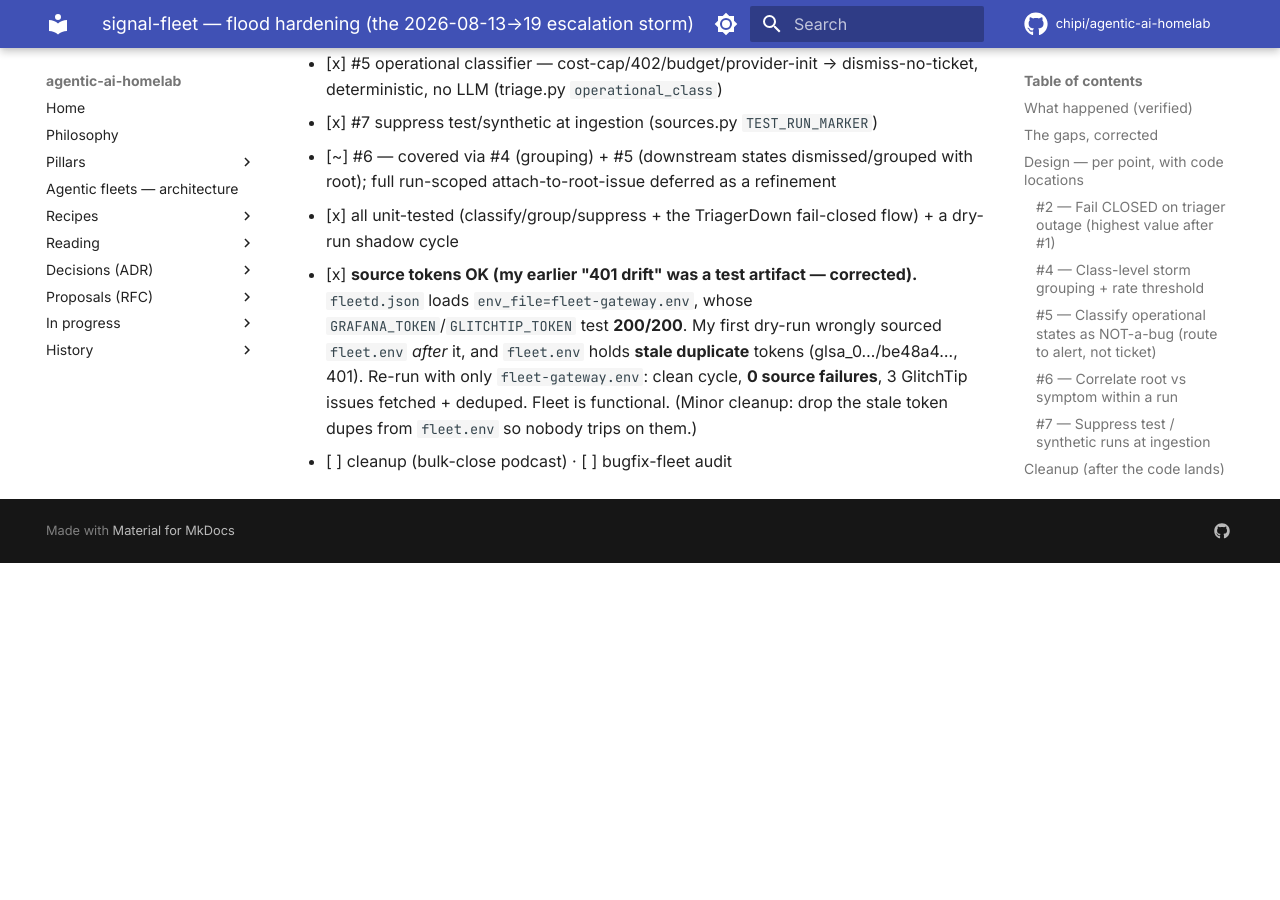
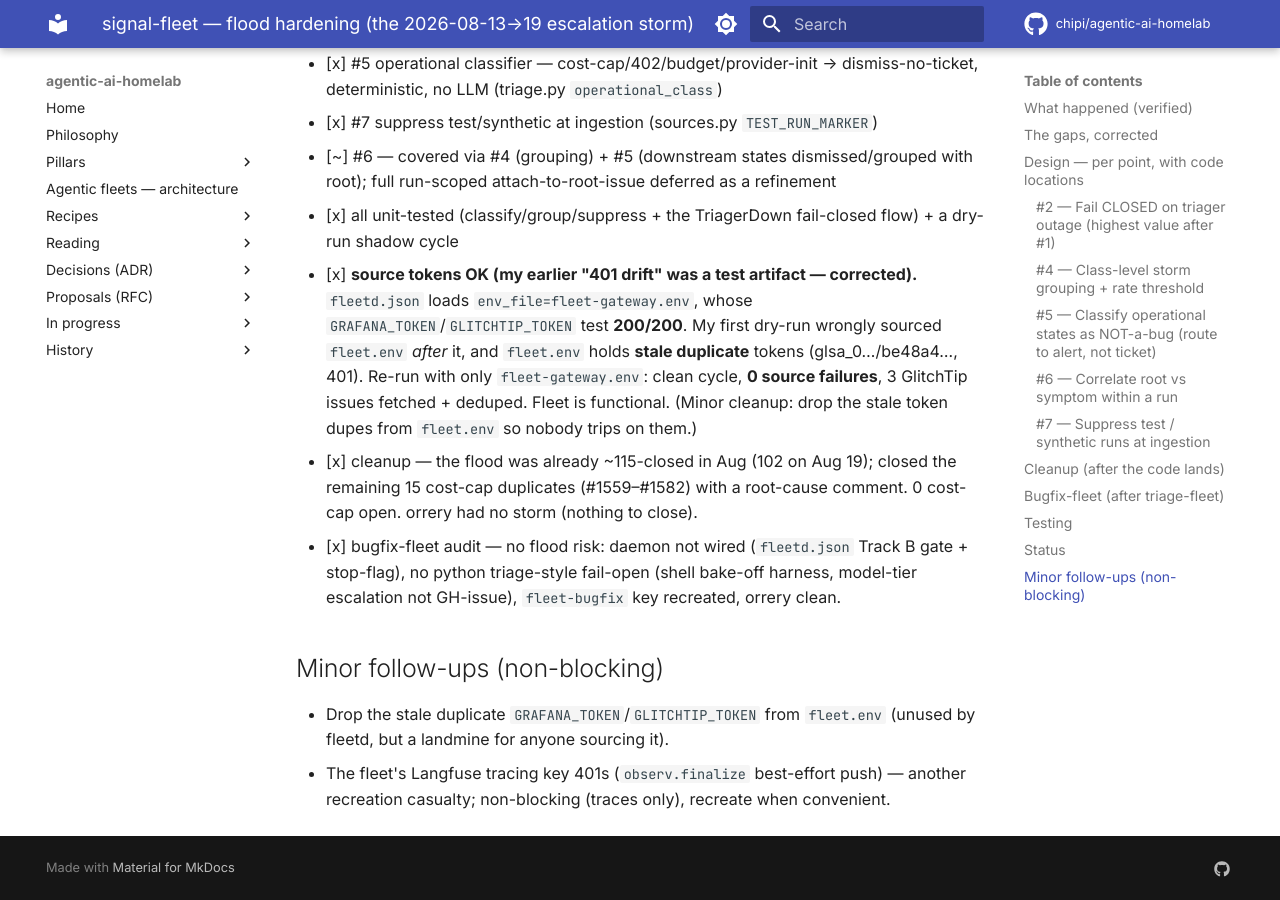
Before and after one commit to chipi/agentic-ai-homelab, an MkDocs documentation site: the page built from docs/wip/signal-fleet-flood-hardening.md, in a window 1280 px wide and 900 px high, scrolled down 3102 px. Built offline with MkDocs 1.6.1 and Material for MkDocs 9.7.7, drawn with Linux system fonts in a browser that asks for light colours; comment, search, counter and statistics services are not loaded; before the commit the page ends 3665 px from its top, so only the background shows below that.

Commit message:
docs(wip): signal-fleet flood-hardening COMPLETE (cleanup + bugfix-fleet audit)
- cleanup: the flood was already ~115-closed in Aug (102 on Aug 19); closed the
  remaining 15 cost-cap duplicates (#1559–#1582) with a root-cause comment. 0
  cost-cap open on podcast_scraper; orrery had no storm.
- bugfix-fleet audit: no flood risk (daemon not wired — Track B gate + stop-flag;
  shell bake-off harness, no triage-style fail-open; fleet-bugfix key recreated;
  orrery clean).
- noted minor non-blocking follow-ups: stale token dupes in fleet.env, langfuse
  tracing key 401.

All of #1–#7 + cleanup + audit done.

Co-Authored-By: Claude Opus 4.8 (1M context) <noreply@anthropic.com>
Claude-Session: https://claude.ai/code/session_01XVnJsHb8tj185VUPmgKWQs

```diff
--- a/docs/wip/signal-fleet-flood-hardening.md
+++ b/docs/wip/signal-fleet-flood-hardening.md
@@ -116,4 +116,15 @@ Deterministic gate (not a prompt hope), in `triage.py` alongside the existing ga
   `fleet-gateway.env`: clean cycle, **0 source failures**, 3 GlitchTip issues fetched +
   deduped. Fleet is functional. (Minor cleanup: drop the stale token dupes from `fleet.env`
   so nobody trips on them.)
-- [ ] cleanup (bulk-close podcast) · [ ] bugfix-fleet audit
+- [x] cleanup — the flood was already ~115-closed in Aug (102 on Aug 19); closed the
+  remaining 15 cost-cap duplicates (#1559–#1582) with a root-cause comment. 0 cost-cap
+  open. orrery had no storm (nothing to close).
+- [x] bugfix-fleet audit — no flood risk: daemon not wired (`fleetd.json` Track B gate +
+  stop-flag), no python triage-style fail-open (shell bake-off harness, model-tier
+  escalation not GH-issue), `fleet-bugfix` key recreated, orrery clean.
+
+## Minor follow-ups (non-blocking)
+- Drop the stale duplicate `GRAFANA_TOKEN`/`GLITCHTIP_TOKEN` from `fleet.env` (unused by
+  fleetd, but a landmine for anyone sourcing it).
+- The fleet's Langfuse tracing key 401s (`observ.finalize` best-effort push) — another
+  recreation casualty; non-blocking (traces only), recreate when convenient.
```
